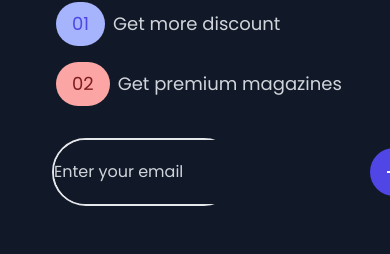
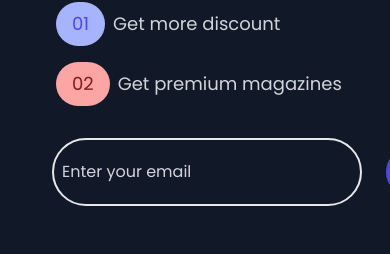
Before and after one commit to kshitijpatel7237/e_cell_A, a React (Create React App) app in the folder client/: page / in a window 390 px wide. Shown: the part 1515-1769 px from the top of the page. Built offline with nearby package versions, Linux system fonts and the light colour scheme.

Commit message:
fixed Newsletter

```diff
--- a/client/src/Components/Newsletter/Input.jsx
+++ b/client/src/Components/Newsletter/Input.jsx
@@ -4,9 +4,9 @@ import React from "react"
 
 function Input() {
     return (
-        <div className="flex flex-row justify-around w-3/5 mx-1 my-2 border-2 rounded-full lg:w-full " >
-            <input placeholder="Enter your email" type="email" className="text-white placeholder-gray-300 bg-gray-900 rounded-full focus:outline-none" />
-            <button className="self-center my-2 px-3.5 py-2 text-2xl text-white bg-indigo-600 rounded-full hover:bg-indigo-800 font-bold-700">→</button>
+        <div className="flex flex-row justify-around w-full mx-1 my-2 border-2 rounded-full sm:w-3/5 md:w-3/5 lg:w-full " >
+            <input placeholder="Enter your email" type="email" className="px-2 text-white placeholder-gray-300 bg-gray-900 bg-opacity-0 rounded-full focus:outline-none sm:w-3/5 md:w-3/5 lg:w-full" />
+            <button className="self-center mr-4 my-2 px-3.5 py-2 text-2xl text-white bg-indigo-600 rounded-full hover:bg-indigo-800 font-bold-700 sm:mx-2">→</button>
         </div>
     )
 }
```
